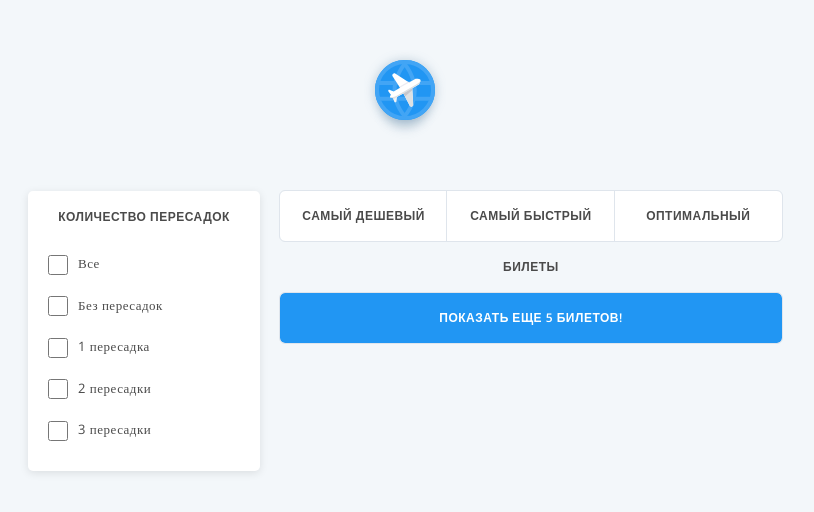
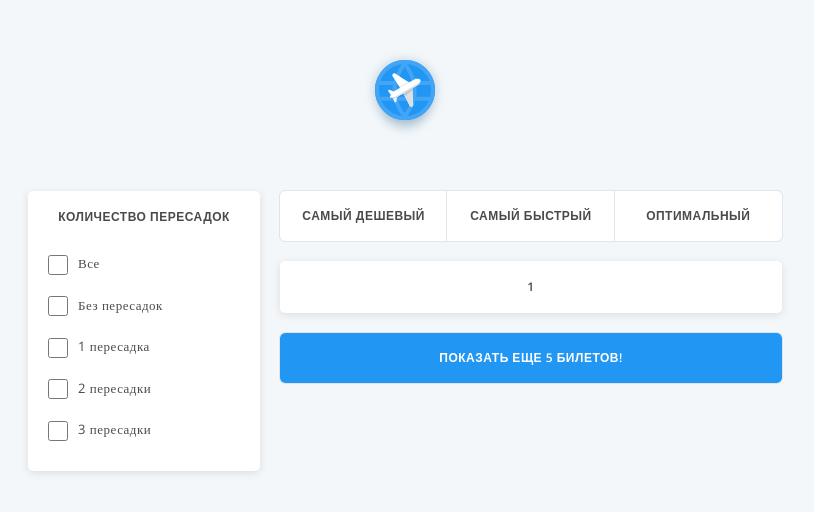
Before and after one commit to curlyowl/aviasales, a React (Create React App) app: page / in a window 1280 px wide. Shown: the top 512 px of the page, without its empty margins (235-1049 px from the left). Built offline with nearby package versions, Linux system fonts and the light colour scheme.

Commit message:
ticket start

```diff
--- a/src/App.tsx
+++ b/src/App.tsx
@@ -4,6 +4,7 @@ import { Button } from './components/Button';
 import { ButtonGroup } from './components/ButtonGroup';
 import './App.css';
 import Logo from './Logo.svg';
+import { Tickets } from './components/Tickets';
 
 function App() {
   return (
@@ -13,12 +14,13 @@ function App() {
       </header>
       <section className="App-body">
         <aside className="App-menu">
+          {/* todo: Заголовок сделай частью фильтров   */}
           Количество пересадок
           <Filters />
         </aside>
         <section className="App-content">
           <ButtonGroup />
-          <div className="App-tickets">Билеты</div>
+          <Tickets />
           <Button>Показать еще 5 билетов!</Button>
         </section>
       </section>
--- /dev/null
+++ b/src/components/Ticket/Ticket.css
@@ -0,0 +1,6 @@
+.App-ticket {
+  background-color: var(--white);
+  padding: 20px;
+  border-radius: var(--base-radius);
+  box-shadow: 0px 2px 8px rgba(0, 0, 0, 0.1);
+}
--- /dev/null
+++ b/src/components/Ticket/index.tsx
@@ -0,0 +1,10 @@
+import React from 'react';
+import './Ticket.css';
+
+export const Ticket = () => {
+  return (
+    <div className="App-ticket">
+      1
+    </div>
+  );
+}
--- /dev/null
+++ b/src/components/Tickets/Tickets.css
@@ -0,0 +1 @@
+.App-tickets {}
--- /dev/null
+++ b/src/components/Tickets/index.tsx
@@ -0,0 +1,10 @@
+import React from 'react';
+import { Ticket } from '../Ticket';
+
+export const Tickets = () => {
+  return (
+    <div className="App-tickets">
+      <Ticket />
+    </div>
+  );
+}
--- a/src/index.css
+++ b/src/index.css
@@ -5,6 +5,7 @@
   --blue: #2196F3;
   --grey: #4A4A4A;
   --white: #fff;
+  --base-radius: 5px;
 }
 
 * {
```
